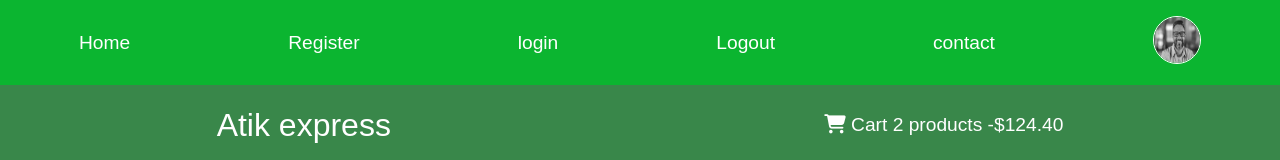
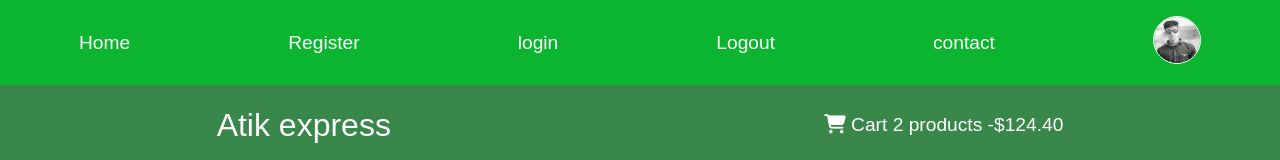
Before and after one commit to atikhasan007/css-ecommerce-project, a plain HTML site: page profile.html in a window 1280 px wide. Shown: the top 160 px of the page. Drawn offline with Linux system fonts and the light colour scheme.

Commit message:
Update profile.html

```diff
--- a/profile.html
+++ b/profile.html
@@ -35,7 +35,7 @@
         </li>
         <li class="nav__list">
             <a href="profile.html" class="nav__link">
-                <img class="profile-icon" src="./images/man.jpg" alt="profile icon">
+                <img class="profile-icon" src="./images/atik.jpg" alt="profile icon">
             </a>
         </li>
     </ul>
```
